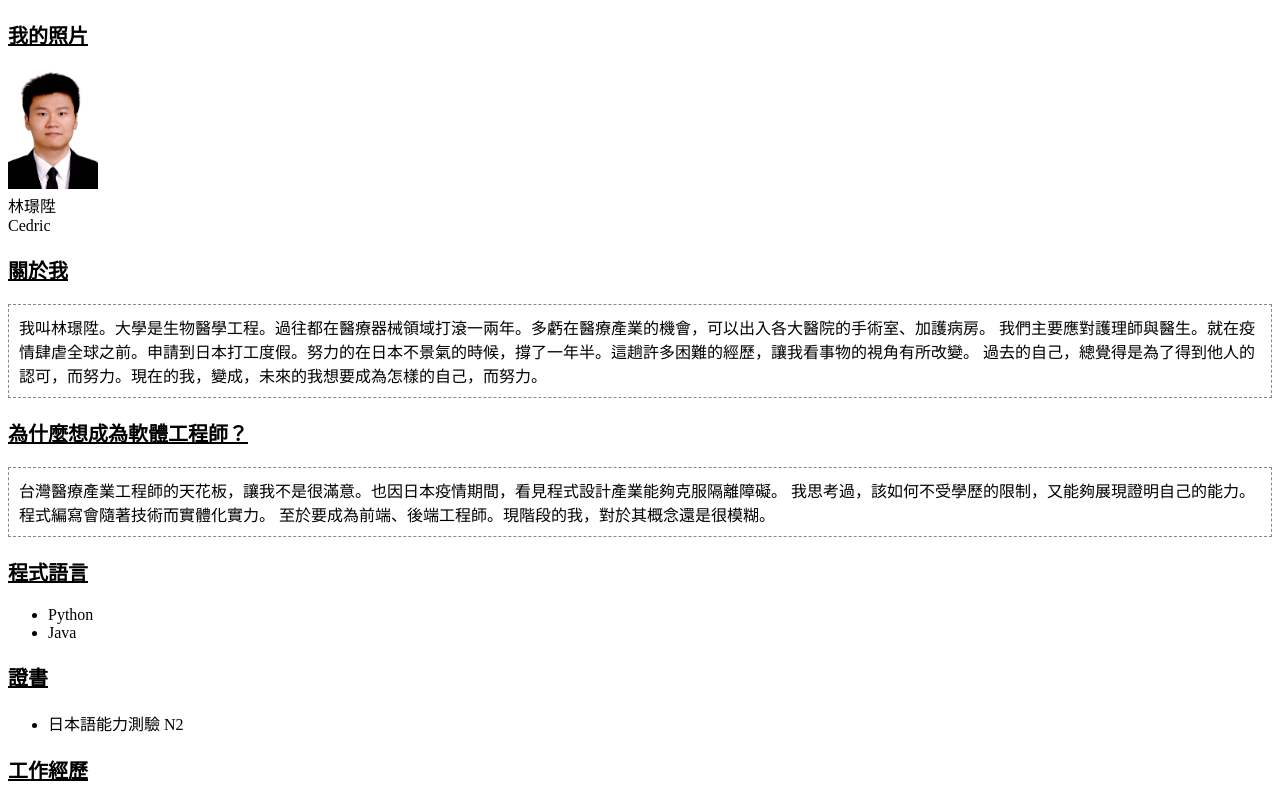
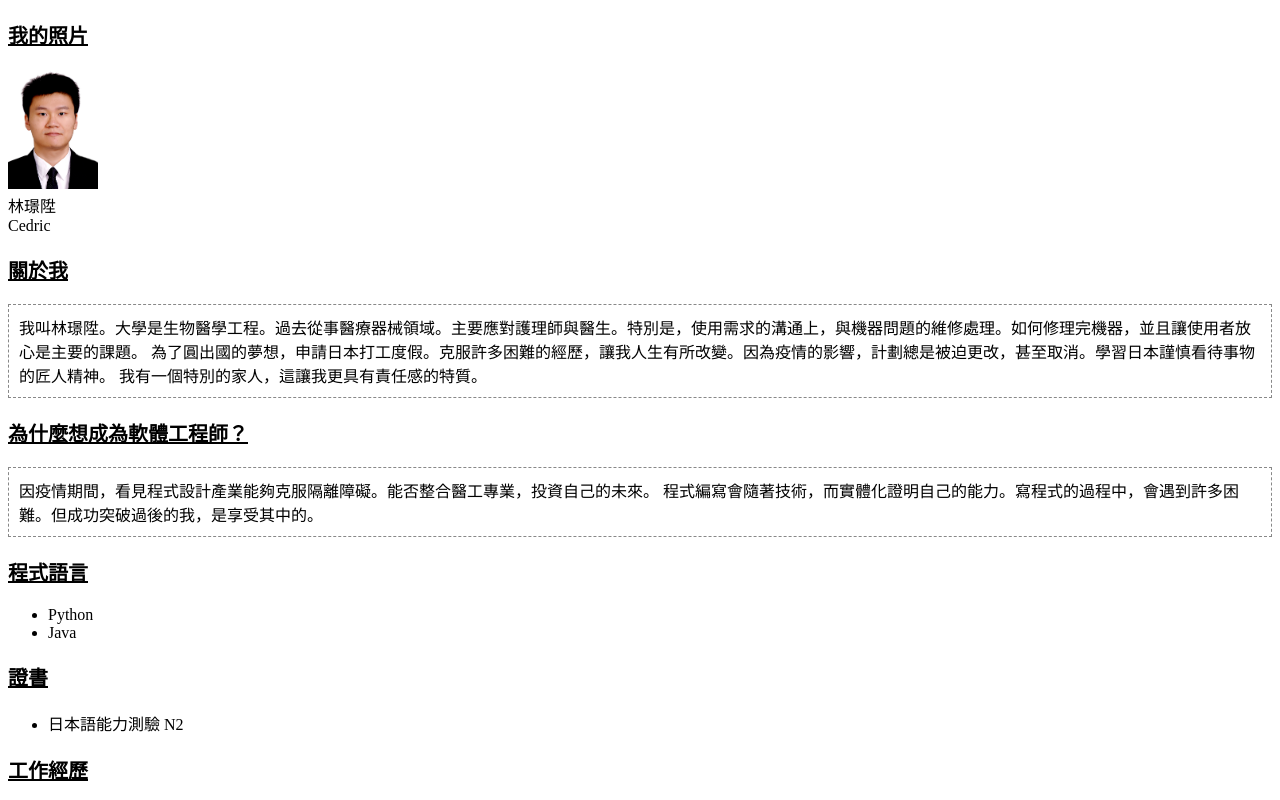
Before and after one commit to CedricSedo/cedricsedo.github.io, a plain HTML site: page index.html in a window 1280 px wide. Shown: the top 800 px of the page. Drawn offline with Linux system fonts and the light colour scheme.

Commit message:
Update index.html

```diff
--- a/index.html
+++ b/index.html
@@ -28,15 +28,14 @@
                  <div class="name"/>Cedric
     <h3>關於我</h3>
         <div class="content">
-            我叫林璟陞。大學是生物醫學工程。過往都在醫療器械領域打滾一兩年。多虧在醫療產業的機會，可以出入各大醫院的手術室、加護病房。
-            我們主要應對護理師與醫生。就在疫情肆虐全球之前。申請到日本打工度假。努力的在日本不景氣的時候，撐了一年半。這趟許多困難的經歷，讓我看事物的視角有所改變。
-            過去的自己，總覺得是為了得到他人的認可，而努力。現在的我，變成，未來的我想要成為怎樣的自己，而努力。
+            我叫林璟陞。大學是生物醫學工程。過去從事醫療器械領域。主要應對護理師與醫生。特別是，使用需求的溝通上，與機器問題的維修處理。如何修理完機器，並且讓使用者放心是主要的課題。
+為了圓出國的夢想，申請日本打工度假。克服許多困難的經歷，讓我人生有所改變。因為疫情的影響，計劃總是被迫更改，甚至取消。學習日本謹慎看待事物的匠人精神。
+我有一個特別的家人，這讓我更具有責任感的特質。
             </div>
     <h3>為什麼想成為軟體工程師？</h3>
              <div class="content">
-                 台灣醫療產業工程師的天花板，讓我不是很滿意。也因日本疫情期間，看見程式設計產業能夠克服隔離障礙。
-                 我思考過，該如何不受學歷的限制，又能夠展現證明自己的能力。程式編寫會隨著技術而實體化實力。
-                 至於要成為前端、後端工程師。現階段的我，對於其概念還是很模糊。
+                因疫情期間，看見程式設計產業能夠克服隔離障礙。能否整合醫工專業，投資自己的未來。
+程式編寫會隨著技術，而實體化證明自己的能力。寫程式的過程中，會遇到許多困難。但成功突破過後的我，是享受其中的。
              </div>
     <h3>程式語言</h3>
              <ul>
```
